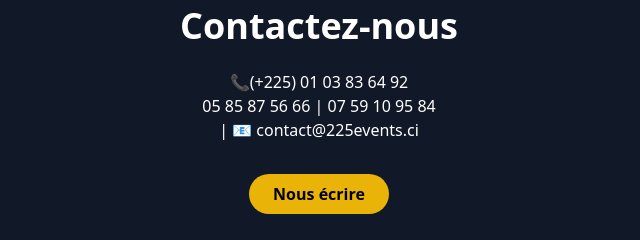
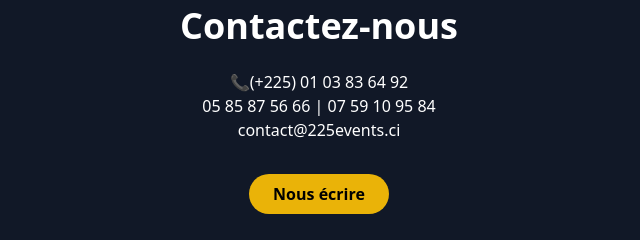
Before and after one commit to Angeanderson/225events, a plain HTML site: page evenement.html in a window 1280 px wide. Shown: the part 1674-1914 px from the top of the page, 321-961 px from the left. Drawn offline with nearby package versions, Linux system fonts and the light colour scheme.

Commit message:
Update evenement.html

```diff
--- a/evenement.html
+++ b/evenement.html
@@ -284,7 +284,7 @@ a:focus-visible::after {
   <!-- Contact -->
   <section data-aos="fade-up-left" data-aos-duration="1000" data-aos-once="false" id="contact" class="py-20 bg-gray-900 text-center">
     <h2 class="text-4xl font-bold mb-6">Contactez-nous</h2>
-    <p  data-aos="fade-up-right" data-aos-duration="1000" data-aos-once="false" class="mb-4">📞(+225) 01 03 83 64 92 <br> 05 85 87 56 66 | 07 59 10 95 84  <br>| 📧 contact@225events.ci</p>
+    <p  data-aos="fade-up-right" data-aos-duration="1000" data-aos-once="false" class="mb-4">📞(+225) 01 03 83 64 92 <br> 05 85 87 56 66 | 07 59 10 95 84  <br> contact@225events.ci</p>
     <button class="mt-4 bg-yellow-500 text-black px-6 py-2 rounded-full font-bold hover:bg-yellow-400 transition">Nous écrire</button>
   </section>
 
```
